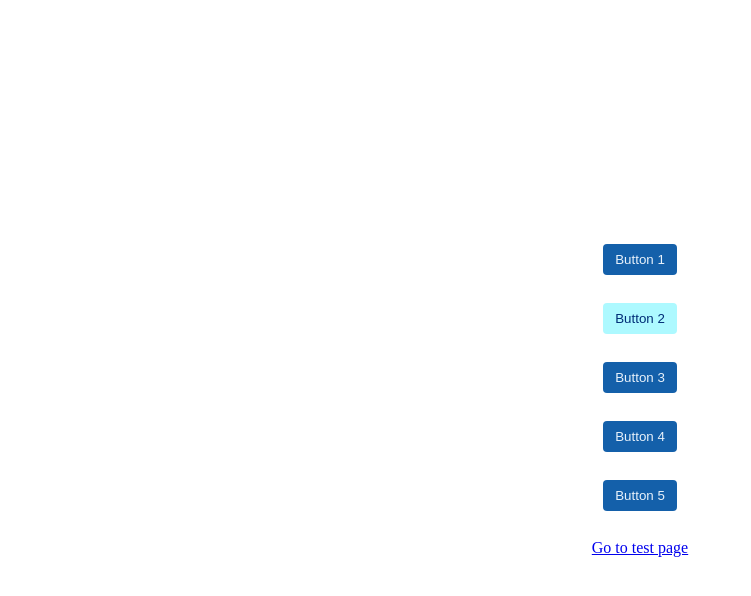
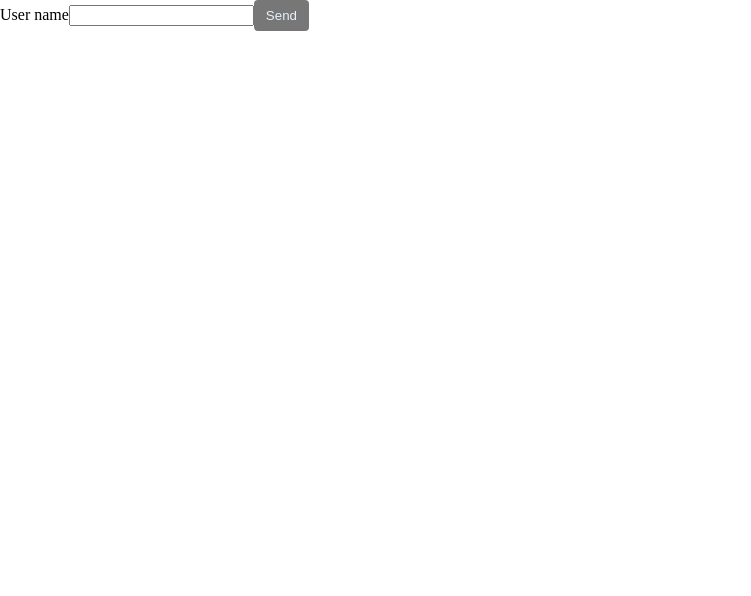
Before and after one commit to JDSDigital/test-next, a Next.js app: page / in a window 1280 px wide. Shown: the top 596 px of the page, without its empty margins (0-751 px from the left). Built offline with nearby package versions, Linux system fonts and the light colour scheme.

Commit message:
Feat: Form interaction example

```diff
--- a/src/components/Button.tsx
+++ b/src/components/Button.tsx
@@ -4,11 +4,12 @@ import { ButtonRoot } from './ButtonStyles'
 type ButtonOwnProps = ComponentProps<typeof ButtonRoot>
 type ButtonProps = ButtonOwnProps & {
   type?: 'button' | 'submit'
+  disabled?: boolean
 }
 
-export const Button = ({ type = 'button', children, ...rest }: ButtonProps) => {
+export const Button = ({ type = 'button', children, disabled, ...rest }: ButtonProps) => {
   return (
-    <ButtonRoot type={type} {...rest}>
+    <ButtonRoot type={type} disabled={disabled} {...rest}>
       {children}
     </ButtonRoot>
   )
--- a/src/components/ButtonStyles.tsx
+++ b/src/components/ButtonStyles.tsx
@@ -5,6 +5,11 @@ export const ButtonRoot = styled('button', {
   padding: '8px 12px',
   border: 'none',
   borderRadius: '4px',
+
+  '&:disabled': {
+    backgroundColor: '#777',
+    cursor: 'not-allowed',
+  },
 
   variants: {
     variant: {
--- /dev/null
+++ b/src/examples/FormInteractionExample.tsx
@@ -0,0 +1,33 @@
+import { Button } from '@/components/Button'
+import { useState } from 'react'
+
+type FormInteractionExampleProps = {
+  onSubmit?: (props: { name: string }) => void
+}
+
+export const FormInteractionExample = ({ onSubmit }: FormInteractionExampleProps) => {
+  const [name, setName] = useState('')
+
+  const onFormSubmit = (e: any) => {
+    e.preventDefault()
+    onSubmit?.({ name })
+  }
+
+  const onChange = (e: any) => {
+    setName(e.target.value)
+  }
+
+  const isDisabled = !name || name === ''
+
+  return (
+    <div>
+      <form onSubmit={onFormSubmit}>
+        <label htmlFor="name">User name</label>
+        <input type="text" id="name" name="name" onChange={onChange} />
+        <Button type="submit" disabled={isDisabled}>
+          Send
+        </Button>
+      </form>
+    </div>
+  )
+}
--- a/src/pages/index.tsx
+++ b/src/pages/index.tsx
@@ -1,5 +1,6 @@
+import { FormInteractionExample } from '@/examples/FormInteractionExample'
 import HomeScreen from '@/screens/HomeScreen'
 
 export default function Home() {
-  return <HomeScreen />
+  return <FormInteractionExample />
 }
```
Also changed, not shown: 2 other files (tests, documents, lock files or other folders).
